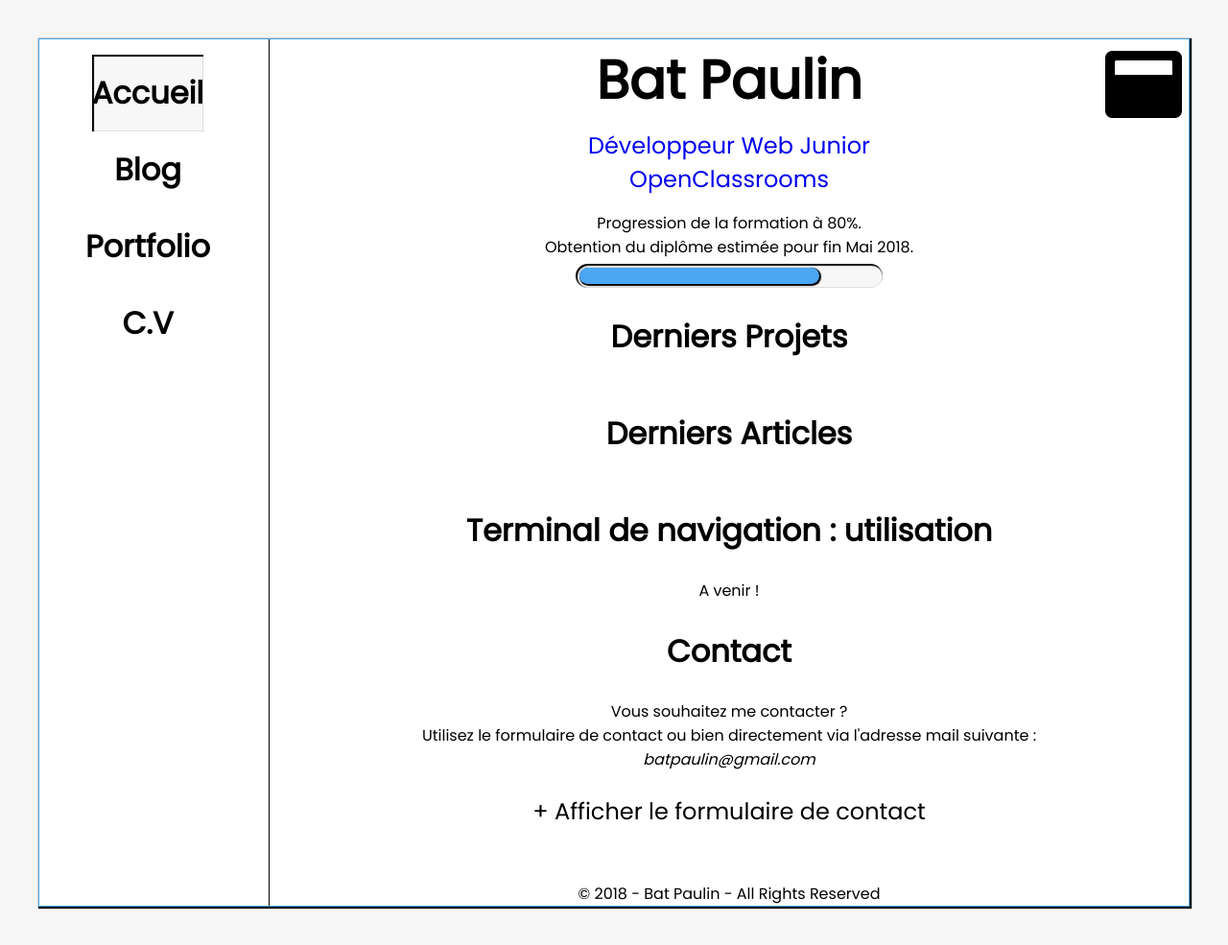
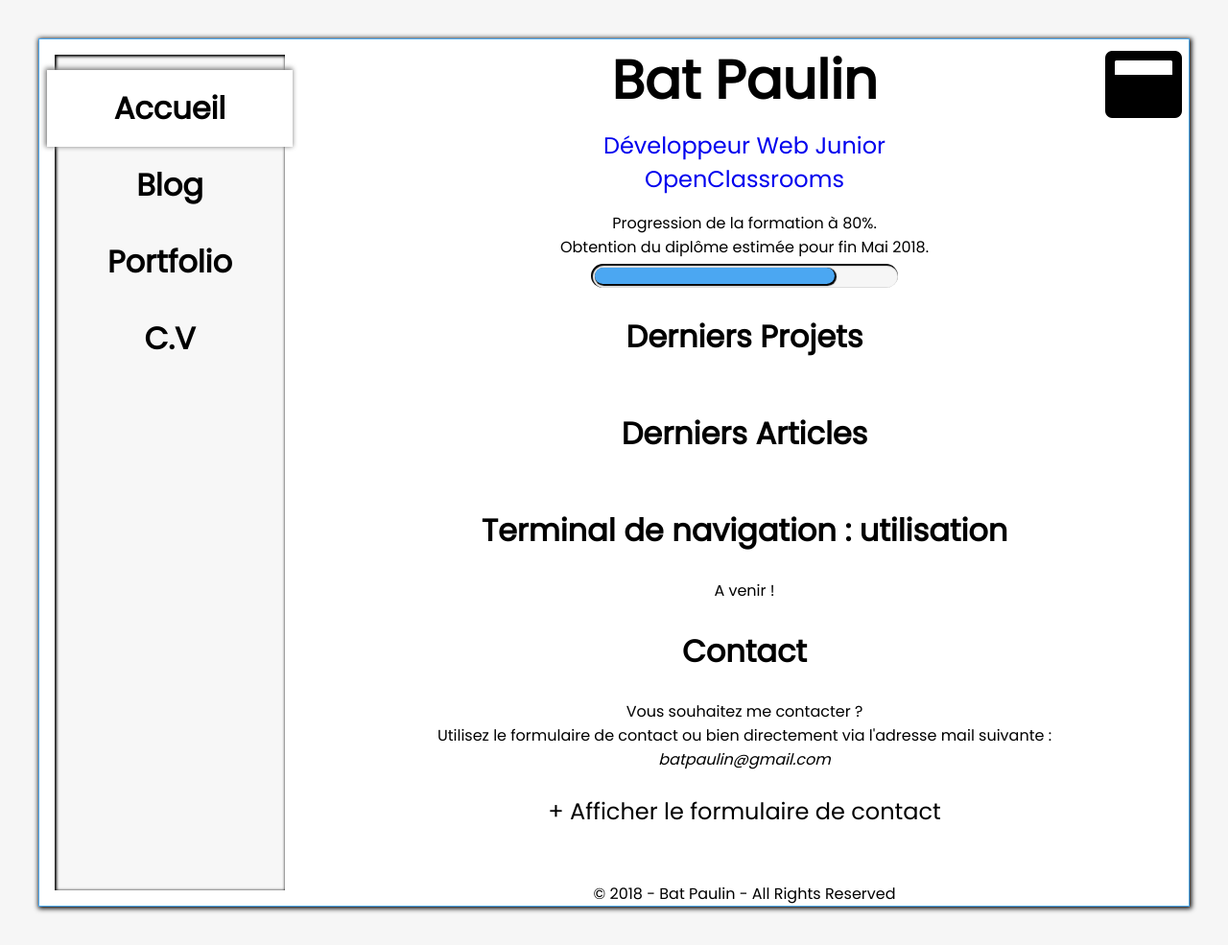
Before and after one commit to zacun/PROJET5, a PHP site: page / in a window 1280 px wide. Shown: the whole page at 96% size. Run offline with PHP 8.4, Linux system fonts and the light colour scheme; data that the repository does not hold is empty; some libraries are stand-ins or nearby versions.

Commit message:
Changements graphiques au niveau du menu

```diff
--- a/public/css/style.css
+++ b/public/css/style.css
@@ -23,7 +23,7 @@ body {
     display: flex;
     align-items: stretch;
     border: 1px solid #4ba7f2;
-    box-shadow: 1px 1px 1px 1px;
+    box-shadow: 1px 1px 5px 1px;
 }
 
 .site-content {
@@ -50,11 +50,16 @@ h2 {
 
 .site-menu {
     width: 15rem;
+    background-color: #f7f7f7;
+    box-shadow: 1px 1px 3px 1px inset;
+    margin: 1rem;
     padding-top: 1rem;
+}
+
+.site-menu div {
     display: flex;
     flex-direction: column;
     align-items: center;
-    border-right: 1px solid black;
 }
 
 .site-menu a {
@@ -66,28 +71,29 @@ h2 {
     align-items: center;
     justify-content: center;
     font-weight: bold;
-    width: 90%;
+    width: 16rem;
+    position: relative;
 }
 
 .site-menu a:hover, .menu-active {
-    background-color: #f7f7f7;
-    box-shadow: 1px 1px 1px 1px inset;
+    background-color: white;
+    box-shadow: -1px -1px 5px 1px grey;
 }
 
 .site-menu a::before {
+    position: absolute;
     content: '<';
-    display: inline-block;
-    position: absolute;
     transition: all ease-in-out .25s;
     opacity: 0;
+    left: 50%;
 }
 
 .site-menu a::after {
+    position: absolute;
     content: '>';
-    display: inline-block;
-    position: absolute;
     transition: all ease-in-out .3s;
     opacity: 0;
+    right: 50%;
 }
 
 .site-menu a:hover::before {
@@ -344,6 +350,10 @@ h2 {
     justify-content: space-between;
 }
 
+.comment div p:nth-child(2) {
+    font-style: italic;
+}
+
 .comment p {
     margin: 0;
 }
@@ -381,7 +391,7 @@ h2 {
 /*****************/
 
 #terminal {
-    position: absolute;
+    position: fixed;
     width: 550px;
     height: 700px;
     border: 1.5rem solid rgba(101, 103, 107, 0.6);
```
